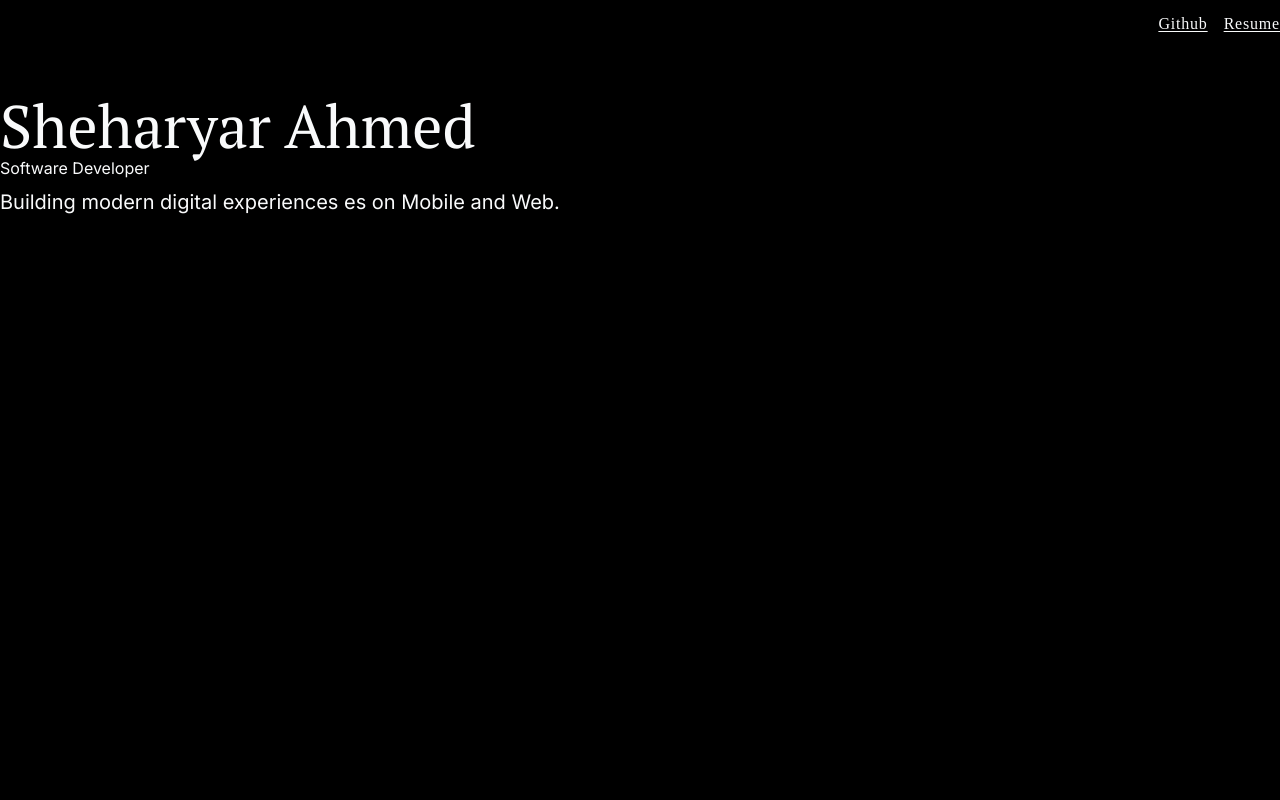
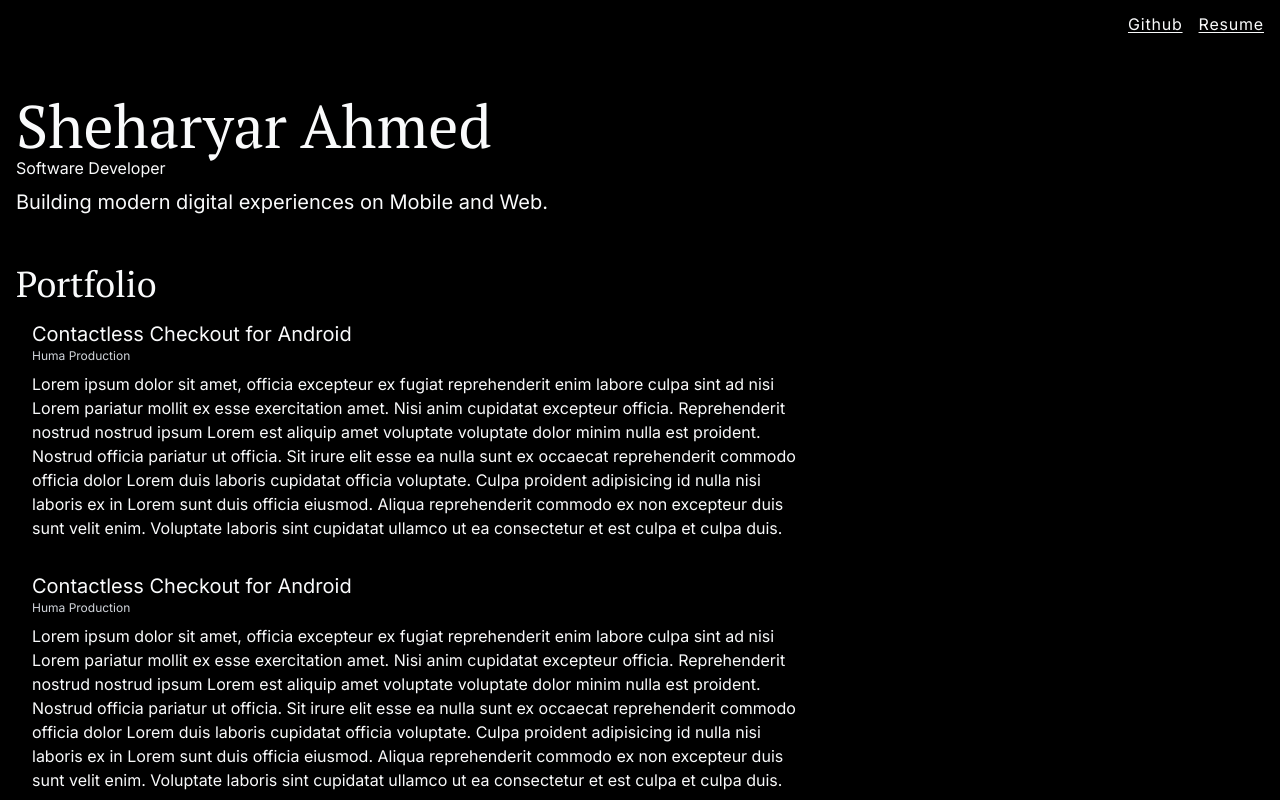
Before and after one commit to SheryConcepts/SheryConcepts, a Next.js app: page / in a window 1280 px wide. Shown: the top 800 px of the page. Built offline with nearby package versions, Linux system fonts and the light colour scheme.

Commit message:
portfolio section added

```diff
--- a/app/page.tsx
+++ b/app/page.tsx
@@ -8,7 +8,7 @@ function HeaderButton({ children }: { children: React.ReactNode }) {
 
 function Header() {
   return (
-    <div className="h-8 flex flex-row text-gray-50 py-6 w-full gap-x-4 justify-end items-center">
+    <div className="h-8 flex flex-row text-gray-50 py-6 w-full gap-x-4 justify-end items-center font-sans">
       <HeaderButton>Github</HeaderButton>
       <HeaderButton>Resume</HeaderButton>
     </div>
@@ -21,17 +21,39 @@ function Hero() {
       <h1 className="text-6xl font-serif">Sheharyar Ahmed</h1>
       <p className="font-sans text-md">Software Developer</p>
       <p className="font-sans text-xl mt-2">
-        Building modern digital experiences es on Mobile and Web.
+        Building modern digital experiences on Mobile and Web.
       </p>
+    </div>
+  );
+}
+
+function PortfolioCard() {
+  return (
+    <div className="mt-4 ml-4 mb-8  max-w-screen-md font-sans">
+      <h3 className="text-xl">Contactless Checkout for Android</h3>
+      <p className="text-gray-300 text-xs">Huma Production</p>
+      <p className="mt-2">Lorem ipsum dolor sit amet, officia excepteur ex fugiat reprehenderit enim labore culpa sint ad nisi Lorem pariatur mollit ex esse exercitation amet. Nisi anim cupidatat excepteur officia. Reprehenderit nostrud nostrud ipsum Lorem est aliquip amet voluptate voluptate dolor minim nulla est proident. Nostrud officia pariatur ut officia. Sit irure elit esse ea nulla sunt ex occaecat reprehenderit commodo officia dolor Lorem duis laboris cupidatat officia voluptate. Culpa proident adipisicing id nulla nisi laboris ex in Lorem sunt duis officia eiusmod. Aliqua reprehenderit commodo ex non excepteur duis sunt velit enim. Voluptate laboris sint cupidatat ullamco ut ea consectetur et est culpa et culpa duis.</p>
+    </div>
+  );
+}
+
+function Portfolio() {
+  return (
+    <div className="mt-8 text-gray-50">
+      <h2 className="font-serif text-4xl">Portfolio</h2>
+      {Array.from({ length: 4 }).map((_, index) => (
+        <PortfolioCard key={index} />
+      ))}
     </div>
   );
 }
 
 export default function Home() {
   return (
-    <main className="">
+    <main className="px-4">
       <Header />
       <Hero />
+      <Portfolio />
     </main>
   );
 }
```
